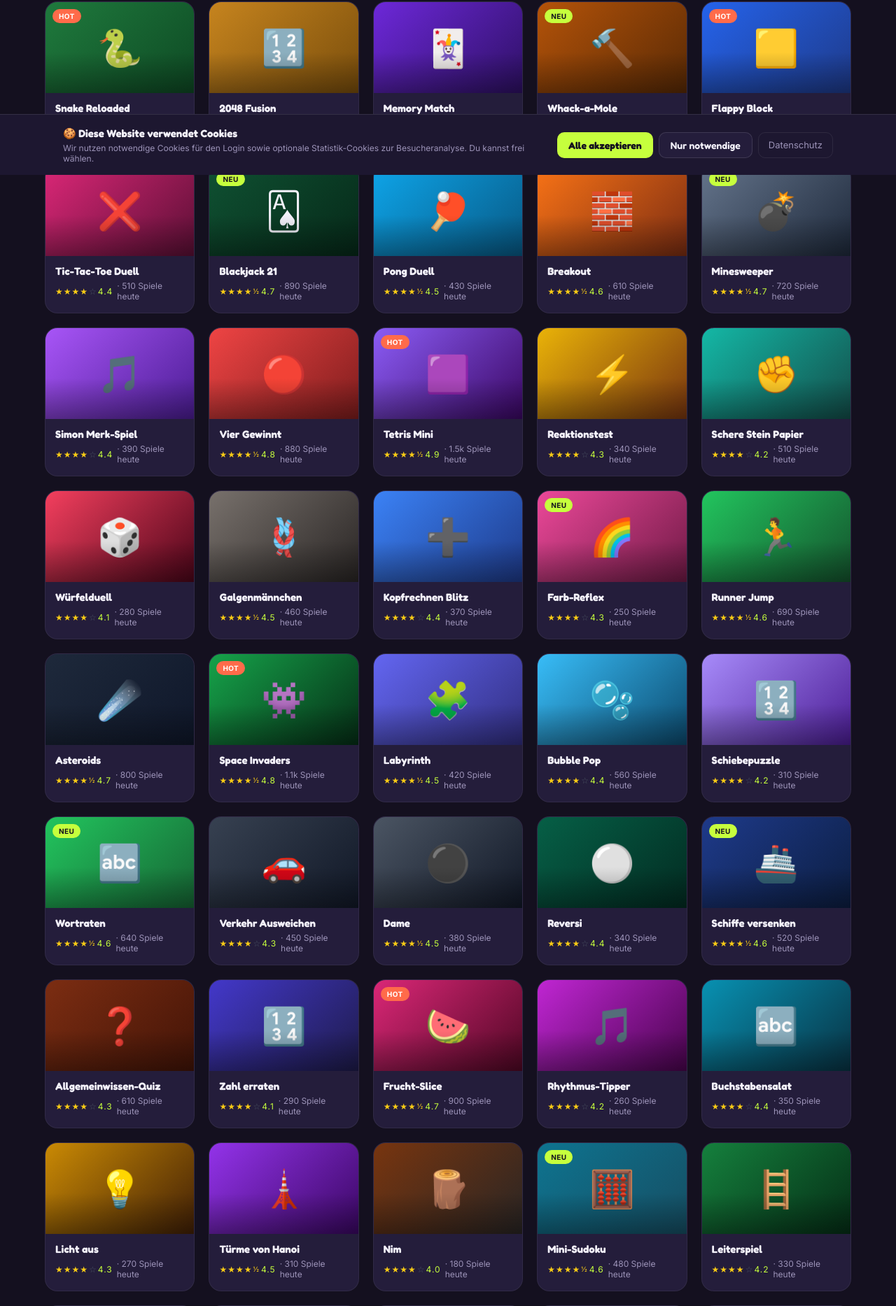
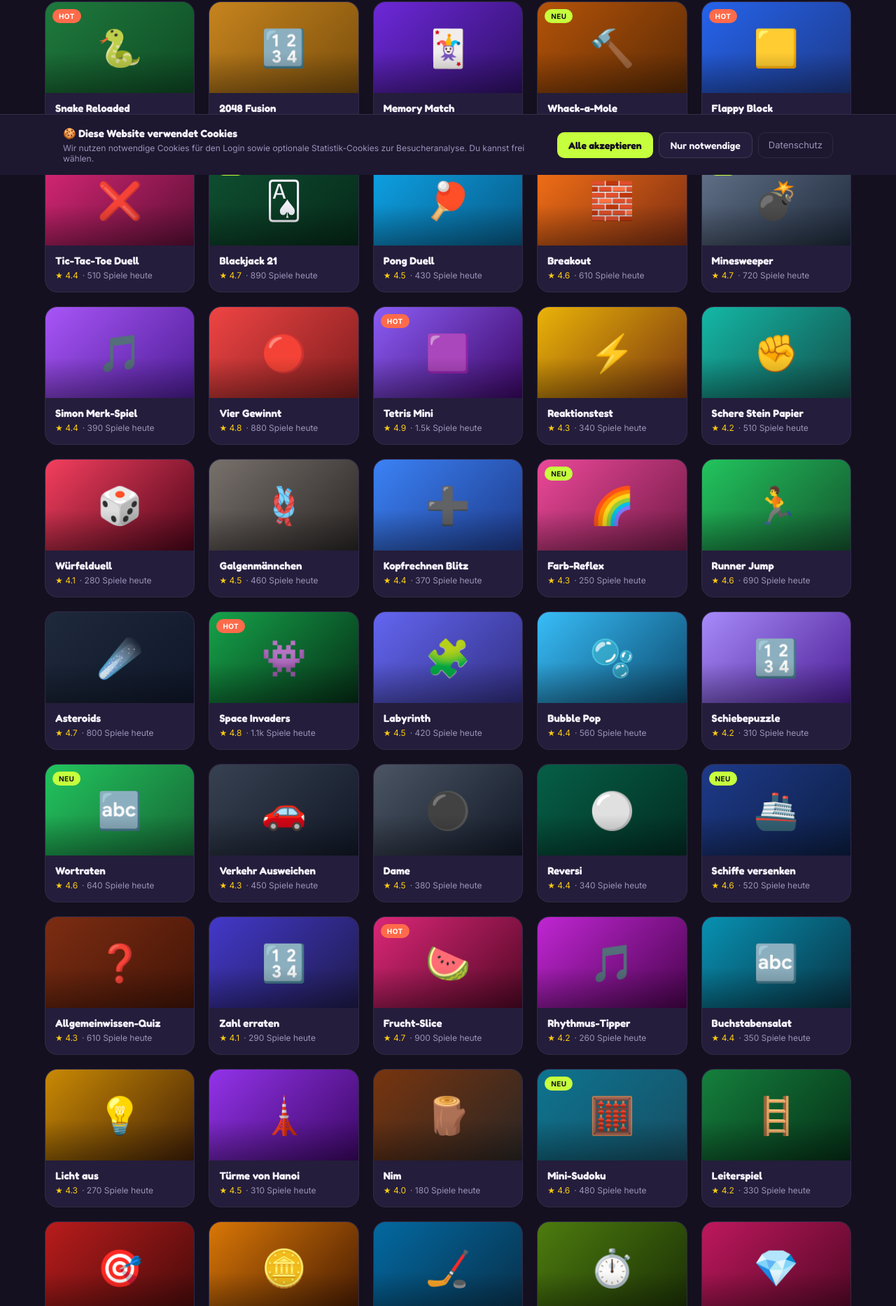
Before and after one commit to Csurlee/ZockZone, a PHP site: page / in a window 1280 px wide. Shown: the part 550-2417 px from the top of the page at 70% size. Run offline with PHP 8.4, Linux system fonts and the light colour scheme; some libraries are stand-ins or nearby versions.

Commit message:
Bewertung: ein Stern + Zahl (★ 4.6)
Co-Authored-By: Claude Sonnet 4.6 <noreply@anthropic.com>
Claude-Session: https://claude.ai/code/session_01HwADwmRSwS6mfEhTtDsAkg

```diff
--- a/css/style.css
+++ b/css/style.css
@@ -160,10 +160,7 @@
   .card-info{padding: 12px 14px 16px;}
   .card-info h3{font-size:15px; margin-bottom:4px;}
   .card-info .meta{font-size:12px; color:var(--text-dim); display:flex; align-items:center; gap:6px;}
-  .card-info .meta .stars{color:var(--lime); display:inline-flex; align-items:center; gap:1px; letter-spacing:1px;}
-  .card-info .meta .stars .star.filled{color:#facc15;}
-  .card-info .meta .stars .star.half{color:#facc15; font-size:10px;}
-  .card-info .meta .stars .star.empty{color:#4b5563;}
+  .card-info .meta .stars{color:#facc15;}
 
   /* PLAYER OVERLAY */
   .player-overlay{
--- a/index.html
+++ b/index.html
@@ -6,7 +6,7 @@
 <title>ZockZone — Browsergames ohne Download</title>
 <link rel="preconnect" href="https://fonts.googleapis.com">
 <link href="https://fonts.googleapis.com/css2?family=Fredoka:wght@500;600;700&family=Inter:wght@400;500;600;700&family=JetBrains+Mono:wght@500&display=swap" rel="stylesheet">
-<link rel="stylesheet" href="css/style.css?v=20260905n">
+<link rel="stylesheet" href="css/style.css?v=20260905o">
 </head>
 <body>
 
@@ -212,8 +212,8 @@
   </div>
 </div>
 
-<script type="module" src="js/consent.js?v=20260905n"></script>
-<script type="module" src="js/auth.js?v=20260905n"></script>
-<script type="module" src="js/core.js?v=20260905n"></script>
+<script type="module" src="js/consent.js?v=20260905o"></script>
+<script type="module" src="js/auth.js?v=20260905o"></script>
+<script type="module" src="js/core.js?v=20260905o"></script>
 </body>
 </html>
--- a/js/core.js
+++ b/js/core.js
@@ -54,15 +54,6 @@ export const countLabel = document.getElementById('countLabel');
 
 let lastFilter='all', lastSearch='';
 
-function renderStars(rating){
-  const num = parseFloat(rating);
-  const full = Math.floor(num);
-  const half = (num - full) >= 0.5 ? 1 : 0;
-  const empty = 5 - full - half;
-  return '<span class="star filled">' + '★'.repeat(full) + '</span>'
-       + (half ? '<span class="star half">½</span>' : '')
-       + '<span class="star empty">' + '☆'.repeat(empty) + '</span>';
-}
 
 function gameLockState(id){
   const v = window.zzGameVisibility && window.zzGameVisibility[id];
@@ -98,7 +89,7 @@ function renderGrid(filter=lastFilter, search=lastSearch){
       </div>
       <div class="card-info">
         <h3>${g.title}</h3>
-        <div class="meta"><span class="stars">${renderStars(g.rating)} ${g.rating}</span> · ${g.plays} Spiele heute</div>
+        <div class="meta"><span class="stars">★ ${g.rating}</span> · ${g.plays} Spiele heute</div>
       </div>
     </div>
   `;
```
